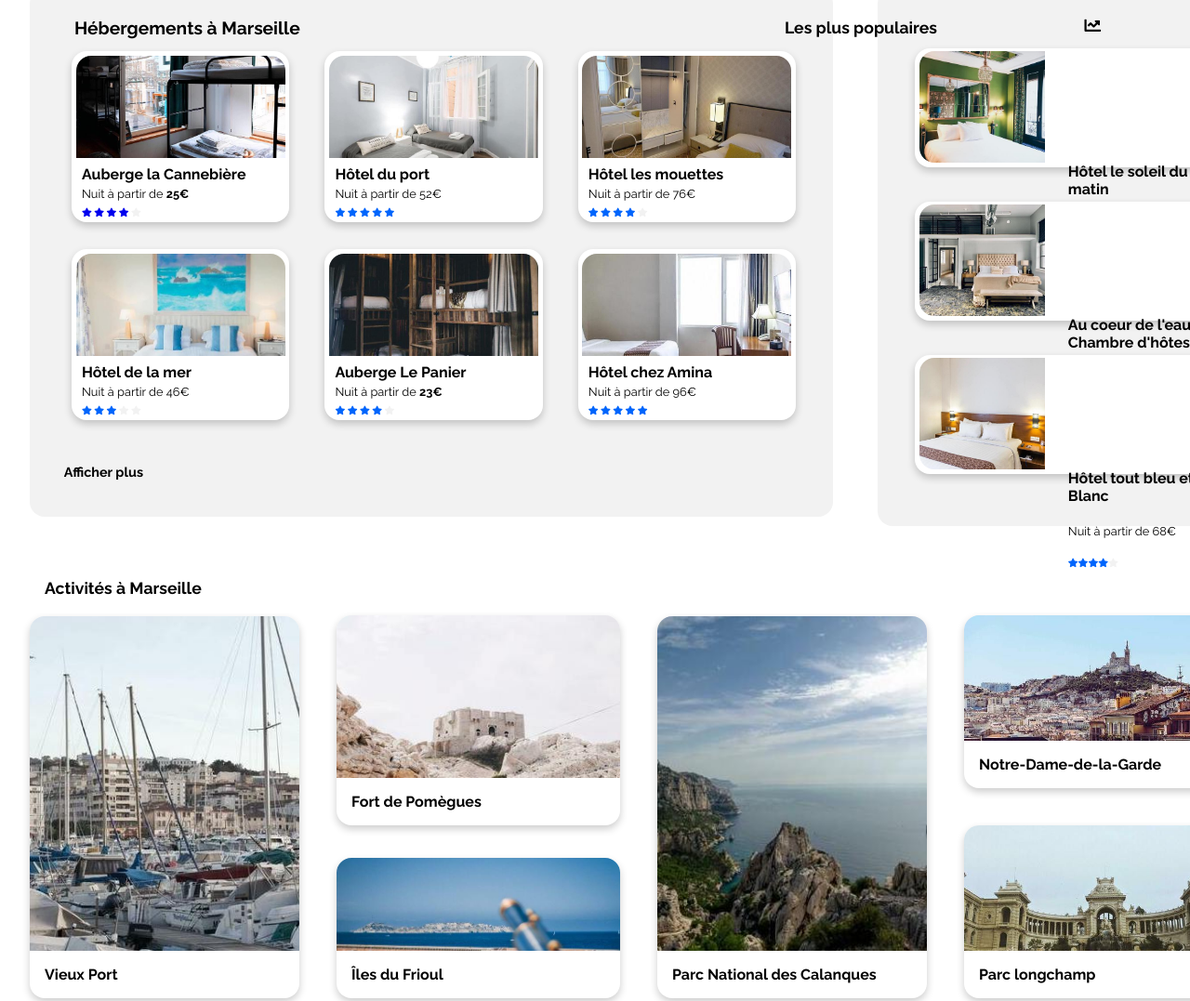
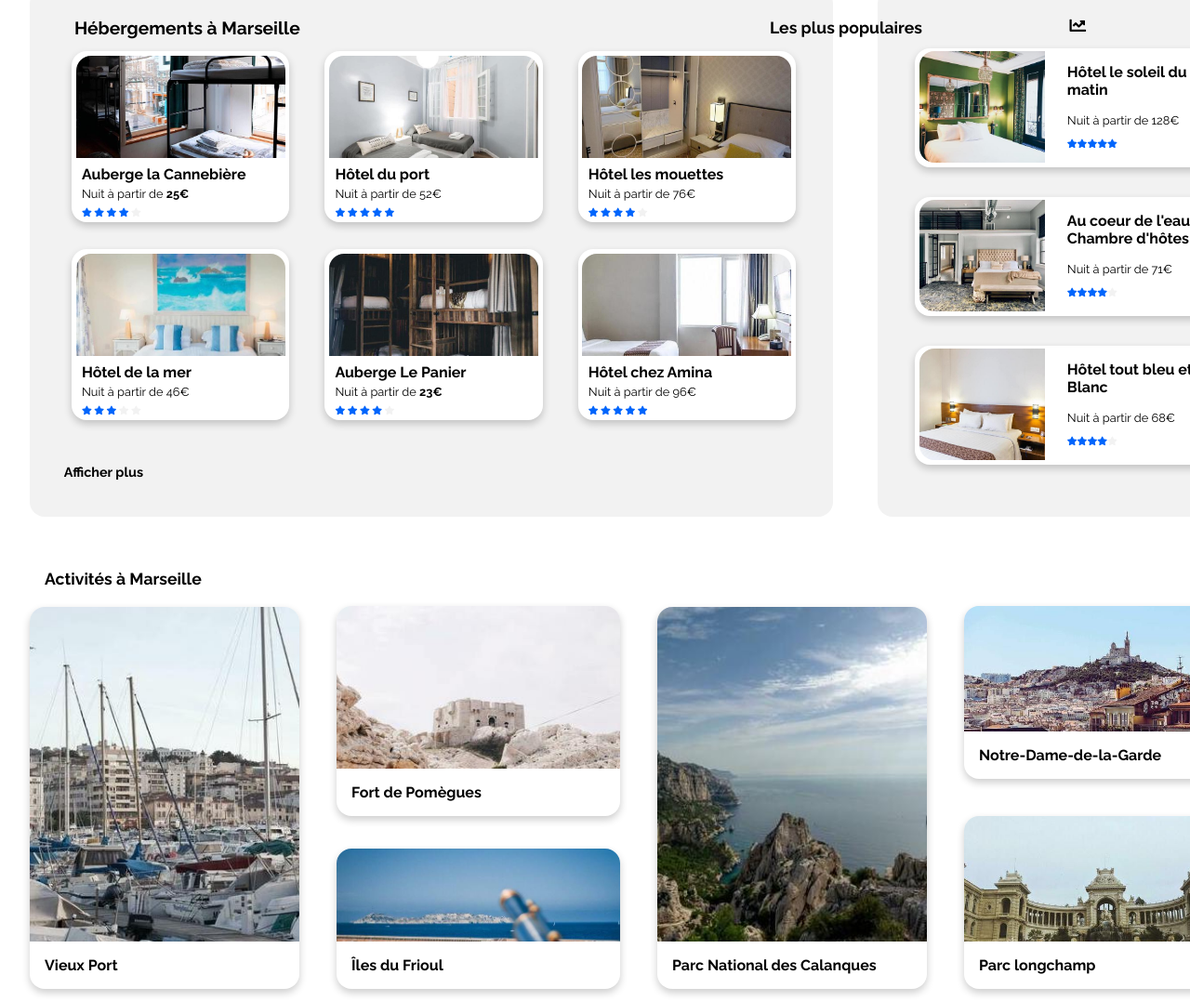
Before and after one commit to samicha13/PINSONSAMICHA_2_11102020, a plain HTML site: page index.html in a window 1280 px wide. Shown: the part 381-1458 px from the top of the page at 93% size. Drawn offline with Linux system fonts and the light colour scheme.

Commit message:
correction classe populaire

```diff
--- a/index.html
+++ b/index.html
@@ -65,7 +65,7 @@
             <h2 class="title">Hébergements à Marseille</h2>
          </div>
          <article class="gallery-hebergements">
-            <div class="item1"><a href="#"><img class="hebergements-image"
+            <div class="item1"><img class="hebergements-image"
                   src="images/hebergements/4_small/marcus-loke-WQJvWU_HZFo-unsplash.jpg" alt="Auberge la cannebière" />
                <h3 class="titre-hebergement">Auberge la Cannebière</h3>
                <p class="caption">Nuit à partir de <strong>25€</strong></p>
@@ -76,11 +76,11 @@
                   <i class="fas fa-star"></i>
                   <i class="fas fa-star"></i>
                   <i class="fa fa-star"></i>
-              </a>
+
             </div>
             </div>
 
-            <div class="item2"><a href="#"><img class="hebergements-image"
+            <div class="item2"><img class="hebergements-image"
                   src="images/hebergements/4_small/fred-kleber-gTbaxaVLvsg-unsplash.jpg" alt="Hôtel du port" />
                <h3 class="titre-hebergement">Hôtel du port</h3>
                <p class="caption">Nuit à partir de 52€</p>
@@ -93,8 +93,8 @@
                   <i class="fas fa-star"></i>
                </div>
 
-           </a> </div>
-            <div class="item3"><a href="#"><img class="hebergements-image"
+           </div>
+            <div class="item3"><img class="hebergements-image"
                   src="images/hebergements/4_small/reisetopia-B8WIgxA_PFU-unsplash.jpg" alt="Hôtel les mouettes" />
                <h3 class="titre-hebergement">Hôtel les mouettes</h3>
                <p class="caption">Nuit à partir de 76€</p>
@@ -105,8 +105,8 @@
                   <i class="fas fa-star"></i>
                   <i class="fa fa-star"></i>
                </div>
-           </a></div>
-            <div class="item4"><a href="#"><img class="hebergements-image"
+           </div>
+            <div class="item4"><img class="hebergements-image"
                   src="images/hebergements/4_small/annie-spratt-Eg1qcIitAuA-unsplash.jpg" alt="Hôtel de la mer" />
                <h3 class="titre-hebergement">Hôtel de la mer</h3>
                <p class="caption">Nuit à partir de 46€</p>
@@ -117,8 +117,8 @@
                   <i class="fa fa-star"></i>
                   <i class="fa fa-star"></i>
                </div>
-            </a></div>
-            <div class="item5"><a href="#"><img class="hebergements-image"
+            </div>
+            <div class="item5"><img class="hebergements-image"
                   src="images/hebergements/4_small/nicate-lee-kT-ZyaiwBe0-unsplash.jpg" alt="Auberge le panier" />
                <h3 class="titre-hebergement">Auberge Le Panier</h3>
                <p class="caption">Nuit à partir de <strong>23€</strong></p>
@@ -129,8 +129,8 @@
                   <i class="fas fa-star"></i>
                   <i class="fa fa-star"></i>
                </div>
-            </a></div>
-            <div class="item6"><a href="#"><img class="hebergements-image"
+           </div>
+            <div class="item6"><img class="hebergements-image"
                   src="images/hebergements/4_small/febrian-zakaria-M6S1WvfW68A-unsplash.jpg" alt="Hôtel chez amina" />
                <h3 class="titre-hebergement">Hôtel chez Amina</h3>
                <p class="caption">Nuit à partir de 96€</p>
@@ -141,7 +141,7 @@
                   <i class="fas fa-star"></i>
                   <i class="fas fa-star"></i>
                </div>
-            </a></div>
+            </div>
             <div class="afficher">Afficher plus</div>
          </article>
          <!---------------------------les plus populaires ---------------------->
@@ -152,9 +152,10 @@
                </div>
                <div class="croissance"><i class="fas fa-chart-line"></i></div>
                <article class="gallery-populaires">
-                  <div class="item7"><a  href="#"><img class="hebergements-images-populaires"
+                  <div class="item7"><img class="hebergements-images-populaires"
                         src="images/hebergements/4_small/emile-guillemot-Bj_rcSC5XfE-unsplash.jpg"
-                        alt="hôtel le soleil du matin" /><h3 class="titre-hebergement-populaires">Hôtel le soleil du<br>matin</br></h3>
+                        alt="hôtel le soleil du matin" />
+                        <figcaption class="ordre"><h3 class="titre-hebergement-populaires">Hôtel le soleil du<br>matin</br></h3>
                      <p class="caption-populaires">Nuit à partir de 128€</p>
                      <div class="grade-stars-populaires">
                         <i class="fas fa-star"></i>
@@ -162,12 +163,12 @@
                         <i class="fas fa-star"></i>
                         <i class="fas fa-star"></i>
                         <i class="fas fa-star"></i>
-                     </div>
-                </a></div>
-                  <div class="item8"><a  href="#"><img class="hebergements-images-populaires"
+                    </div>
+               </figcaption></div>
+                  <div class="item8"><img class="hebergements-images-populaires"
                         src="images/hebergements/4_small/aw-creative-VGs8z60yT2c-unsplash.jpg"
                         alt="Au coeur de l'eau chambre d'hôtes" />
-                     <h3 class="titre-hebergement-populaires">Au coeur de l'eau<br>Chambre d'hôtes</br></h3>
+                     <figcaption class="ordre"><h3 class="titre-hebergement-populaires">Au coeur de l'eau<br>Chambre d'hôtes</br></h3>
                      <p class="caption-populaires">Nuit à partir de 71€</p>
                      <div class="grade-stars-populaires">
                         <i class="fas fa-star"></i>
@@ -176,11 +177,11 @@
                         <i class="fas fa-star"></i>
                         <i class="fa fa-star"></i>
                      </div>
-                  </a></div>
-                  <div class="item9"><a  href="#"><img class="hebergements-images-populaires"
+                  </figcaption></div>
+                  <div class="item9"><img class="hebergements-images-populaires"
                         src="images/hebergements/4_small/febrian-zakaria-sjvU0THccQA-unsplash.jpg"
                         alt="Hôtel tout bleu et blanc" />
-                     <h3 class="titre-hebergement-populaires">Hôtel tout bleu et<br>Blanc</br></h3>
+                     <figcaption class="ordre"><h3 class="titre-hebergement-populaires">Hôtel tout bleu et<br>Blanc</br></h3>
                      <p class="caption-populaires">Nuit à partir de 68€</p>
                      <div class="grade-stars-populaires">
                         <i class="fas fa-star"></i>
@@ -189,7 +190,7 @@
                         <i class="fas fa-star"></i>
                         <i class="fa fa-star"></i>
                      </div>
-                  </a></div>
+                  </figcaption></div>
                </article>
             </div>
          </aside>
@@ -202,18 +203,18 @@
          <h2 class="title-section-deux">Activités à Marseille</h2>
       </div>
       <article class="gallery-activites">
-         <div class="port"><a href="#"><img class="activites-image-grande" src="images/activites/4_small/reno-laithienne-QUgJhdY5Fyk-unsplash.jpg" alt="vieux port" />
+         <div class="port"><img class="activites-image-grande" src="images/activites/4_small/reno-laithienne-QUgJhdY5Fyk-unsplash.jpg" alt="vieux port" />
             <h3 class="titre-activites">Vieux Port</h3></a></div>
-        <div class="fort"><a href="#"><img class="activites-image-fort" src="images/activites/4_small/paul-hermann-QFTrLdQIRhI-unsplash.jpg" alt="fort de pomègues" />
-               <h3 class="titre-activites">Fort de Pomègues</h3></a></div>
-         <div class="iles"><a href="#"><img class="activites-image-iles" src="images/activites/4_small/kevin-hikari-rV_Qd1l-VXg-unsplash.jpg" alt="iles du frioul" />
-                  <h3 class="titre-activites">Îles du Frioul</h3></a></div>
-         <div class="calanques"><a href="#"><img class="activites-image-grande" src="images/activites/4_small/kilyan-sockalingum-NR8-cBCN3aI-unsplash.jpg" alt="parc national des calanques" />
-                     <h3 class="titre-activites">Parc National des Calanques</h3></a></div>
-        <div class="garde"><a href="#"><img class="activites-image" src="images/activites/4_small/florian-wehde-xW9e8gdotxI-unsplash.jpg" alt="notre dame de la garde" />
-                        <h3 class="titre-activites">Notre-Dame-de-la-Garde</h3></a></div>
-         <div class="parc"><a href="#"><img class="activites-image" src="images/activites/4_small/lena-paulin-wH2-EJoDcV0-unsplash.jpg" alt="parc longchamp" />
-                           <h3 class="titre-activites">Parc longchamp</h3></a></div>
+        <div class="fort"><img class="activites-image-fort" src="images/activites/4_small/paul-hermann-QFTrLdQIRhI-unsplash.jpg" alt="fort de pomègues" />
+               <h3 class="titre-activites">Fort de Pomègues</h3></div>
+         <div class="iles"><img class="activites-image-iles" src="images/activites/4_small/kevin-hikari-rV_Qd1l-VXg-unsplash.jpg" alt="iles du frioul" />
+                  <h3 class="titre-activites">Îles du Frioul</h3></div>
+         <div class="calanques"><img class="activites-image-grande" src="images/activites/4_small/kilyan-sockalingum-NR8-cBCN3aI-unsplash.jpg" alt="parc national des calanques" />
+                     <h3 class="titre-activites">Parc National des Calanques</h3></div>
+        <div class="garde"><img class="activites-image" src="images/activites/4_small/florian-wehde-xW9e8gdotxI-unsplash.jpg" alt="notre dame de la garde" />
+                        <h3 class="titre-activites">Notre-Dame-de-la-Garde</h3></div>
+         <div class="parc"><img class="activites-image" src="images/activites/4_small/lena-paulin-wH2-EJoDcV0-unsplash.jpg" alt="parc longchamp" />
+                           <h3 class="titre-activites">Parc longchamp</h3></div>
 
       </article>
       </div>
--- a/styles.css
+++ b/styles.css
@@ -334,21 +334,27 @@ padding: 1rem 2rem 1rem 1rem;
     }
     .item1 {
       grid-area: a;
+      cursor: pointer;
     }
     .item2 {
       grid-area: b;
+      cursor: pointer;
     }
     .item3 {
       grid-area: c;
+      cursor: pointer;
     }
     .item4 {
       grid-area: d;
+      cursor: pointer;
     }
     .item5 {
       grid-area: e;
+      cursor: pointer;
     }
     .item6 {
       grid-area: f;
+      cursor: pointer;
     }
 
 
@@ -534,9 +540,11 @@ rgba(0,0,0,0.2);
   margin-right: 3rem;
   display: grid;
   grid-template-rows: repeat(3, 1fr) ;
-  grid-column-gap: 25px;
-  grid-row-gap: 5px;
-  width:100%;
+  grid-column-gap: 0px;
+  grid-row-gap: 0px;
+  width:80%;
+  margin-left: 3rem;
+
 
 
   grid-template-areas:
@@ -560,6 +568,8 @@ margin-bottom: 2rem;
 
 box-shadow: 0 4px 8px 0
 rgba(0,0,0,0.2);
+cursor: pointer;
+display: flex;
 }
 
 
@@ -575,9 +585,11 @@ background-color: white;
 height: 7rem;
 width: 23rem;
 margin-bottom: 2rem;
+cursor: pointer;
 
 box-shadow: 0 4px 8px 0
 rgba(0,0,0,0.2);
+display: flex;
 }
 
 .item9
@@ -596,10 +608,10 @@ margin-bottom: 2rem;
 
 box-shadow: 0 4px 8px 0
 rgba(0,0,0,0.2);
+cursor: pointer;
+display: flex;
+
 }
-
-
-
 
 .hebergements-images-populaires
 {
@@ -614,9 +626,9 @@ rgba(0,0,0,0.2);
 
 .title-populaire
 {
+  position: absolute;
   top: 24.5rem;
-  right: 15rem;
-  position: absolute;
+  right: 16rem;
   font-size: 1.1rem;
 
 }
@@ -625,53 +637,40 @@ i.fas.fa-chart-line::before
 {
   position: absolute;
   top: 25rem;
-  right: 6rem;
+ right: 7rem;
   font-size: 1.1rem;
 }
 div.les-plus-populaires
 {
 display: flex;
-margin-left: 3rem;
-
+width: 100%;
 }
-
 
 h3.titre-hebergement-populaires
 {
-  font-size: 1rem;
-  padding-left: 10rem;
-
-   color: black;
-   text-decoration: none;
-   margin: 0 0 0 0;
-
+font-size: 1rem;
 }
 
 p.caption-populaires
 {
-
-padding-left: 10rem;
-
 font-size: 0.8rem;
-line-height: 2rem;
-color: black;
-text-decoration: none;
-
-
 }
 
 .grade-stars-populaires
 {
   color:#0065FC;
-  text-decoration: none;
+
   display: flex;
   font-size: 0.6rem;
   line-height: 0.3rem;
-  padding-left: 10rem;
-
 
 }
 
+figcaption.ordre
+{
+  display: block;
+  padding-left: 1.5rem;
+}
 /*----------------------------Activites marseille---------------------------------*/
 .activites-marseille
 {
@@ -684,11 +683,9 @@ background-size: cover;
 width: 290px;
 height:360px;
 border-radius: 1rem 1rem 0 0;
-
-
-
 display: flex;
 object-fit: cover;
+cursor: pointer;
 }
 .activites-image
 { background-size: cover;
@@ -697,6 +694,7 @@ object-fit: cover;
   border-radius: 1rem 1rem 0 0;
   display: flex;
   object-fit: cover;
+
 
 }
 
@@ -708,6 +706,7 @@ background-size: cover;
   border-radius: 1rem 1rem 0 0;
   display: flex;
   object-fit: cover;
+
   margin: 0 0 0 0;
 
 }
@@ -720,6 +719,7 @@ background-size: cover;
   border-radius: 1rem 1rem 0 0;
   display: flex;
   object-fit: cover;
+
 }
 .gallery-activites
 {
@@ -745,6 +745,7 @@ display: grid;
       margin-bottom: 0rem;
       border-radius: 1rem 1rem 1rem 1rem;
 background-color: white;
+cursor: pointer;
 
 
 box-shadow: 0 4px 8px 0
@@ -754,7 +755,7 @@ rgba(0,0,0,0.2);
       grid-area: b;
       border-radius: 1rem 1rem 1rem 1rem;
       background-color: white;
-
+      cursor: pointer;
 
 
       box-shadow: 0 4px 8px 0
@@ -764,7 +765,7 @@ rgba(0,0,0,0.2);
       grid-area: c;
       border-radius: 1rem 1rem 1rem 1rem;
       background-color: white;
-
+     cursor: pointer;
 
 
 
@@ -775,7 +776,7 @@ rgba(0,0,0,0.2);
       grid-area: d;
       border-radius: 1rem 1rem 1rem 1rem;
       background-color: white;
-
+     cursor: pointer;
 
 
       box-shadow: 0 4px 8px 0
@@ -787,7 +788,7 @@ rgba(0,0,0,0.2);
       background-color: white;
       margin-right: 6rem;
       margin-bottom: 2.5rem;
-
+      cursor: pointer;
 
       box-shadow: 0 4px 8px 0
       rgba(0,0,0,0.2);
@@ -797,7 +798,7 @@ rgba(0,0,0,0.2);
       border-radius: 1rem 1rem 1rem 1rem;
       background-color: white;
       margin-right: 6rem;
-
+      cursor: pointer;
 
       box-shadow: 0 4px 8px 0
       rgba(0,0,0,0.2);
@@ -830,7 +831,7 @@ padding-bottom: 2.5rem;
   grid-template-columns: repeat(3, 1fr) ;
   grid-column-gap: 3rem;
   grid-row-gap: 3rem;
-  width:100%;
+  widows: 100%;
 
 
   grid-template-areas:
```
